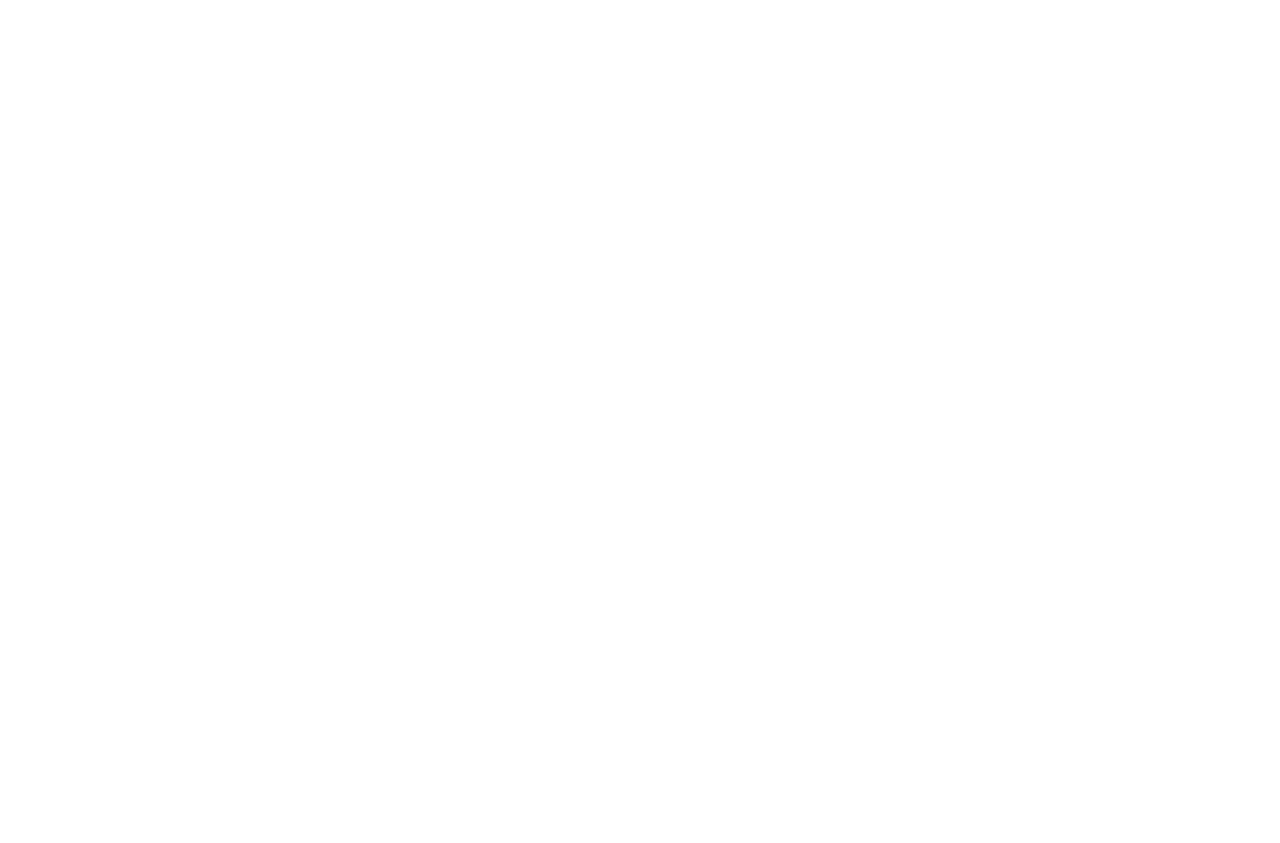
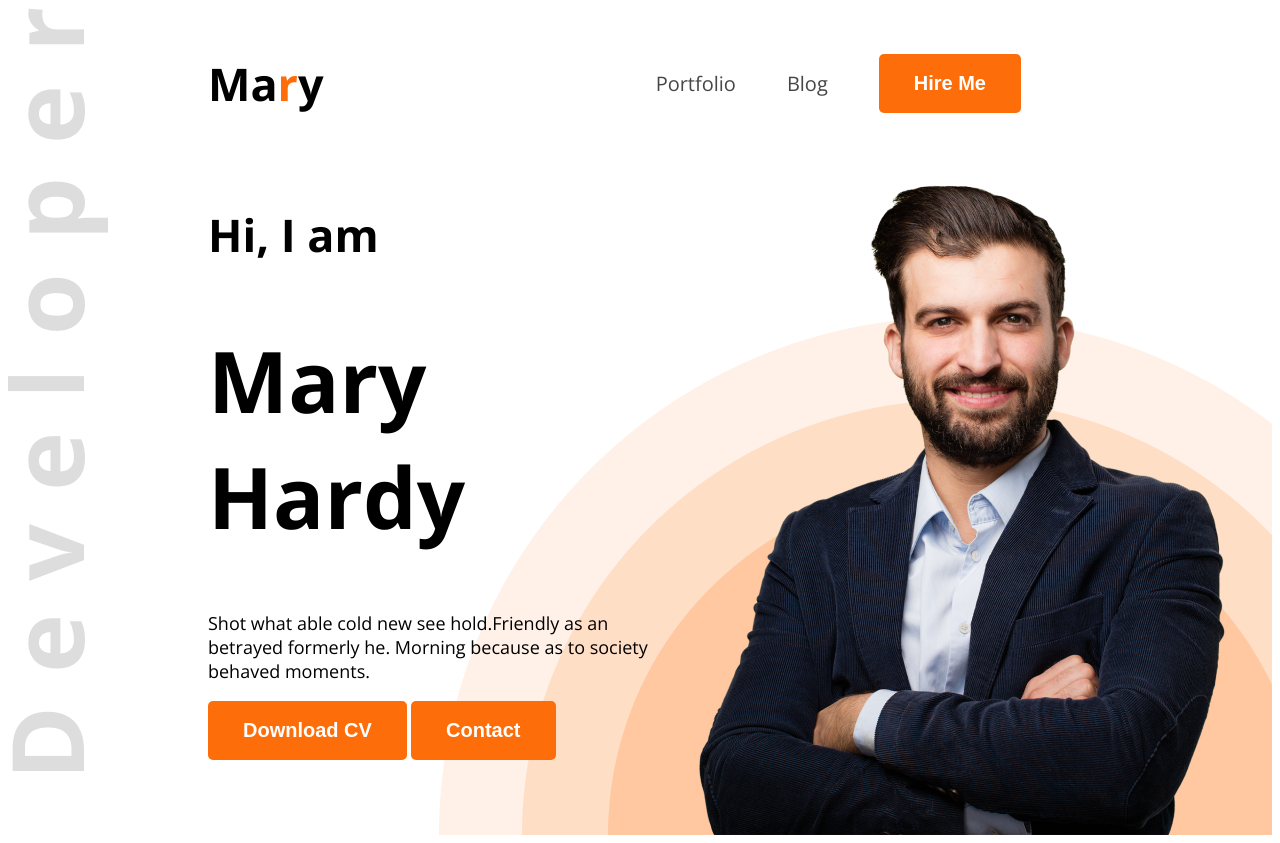
Before and after one commit to masumgaibandha/portfolio-website, a plain HTML site: page index.html in a window 1280 px wide. Before the commit the page ends 800 px from the top, so only its background shows below. Drawn offline with nearby package versions, Linux system fonts and the light colour scheme.

Commit message:
added banner

```diff
--- a/index.html
+++ b/index.html
@@ -1,12 +1,55 @@
 <!DOCTYPE html>
 <html lang="en">
+
 <head>
   <meta charset="UTF-8">
   <meta name="viewport" content="width=device-width, initial-scale=1.0">
   <title>My First Portfolio</title>
+
+  <link rel="preconnect" href="https://fonts.googleapis.com">
+  <link rel="preconnect" href="https://fonts.gstatic.com" crossorigin>
+  <link href="https://fonts.googleapis.com/css2?family=Open+Sans:ital,wght@0,300..800;1,300..800&display=swap"
+    rel="stylesheet">
   <link rel="stylesheet" href="style/style.css">
 </head>
-<body>
+
+<body class="open-sans-normal">
+  <header class="header">
+    <nav>
+      <h3 class="nav-title">Ma<span class="text-primary">r</span>y</h3>
+      <ul>
+        <li><a class="dark-2" href="">Portfolio</a></li>
+        <li><a class="dark-2" href="">Blog</a></li>
+        <li><a href=""><button class="btn-primary">Hire Me</button></a></li>
+      </ul>
+
+
+    </nav>
+    <div class="banner">
+
+      <div class="banner-content">
+        <h3 class="banner-greetings">Hi, I  am</h3>
+        <h1 class="banner-title">Mary Hardy</h1>
+        <p class="banner-description">Shot what able cold new see hold.Friendly as an betrayed formerly he. Morning because as to society behaved moments.</p>
+      <button class="btn-primary">Download CV</button>
+      <button class="btn-primary">Contact</button>
+
+      </div>
+      <img class="banner-profile" src="images/hardy.png" alt="This is hardy image">
+    </div>
+
+  </header>
+
+  <main>
+
+
+  </main>
+
+  <footer>
+
+
+  </footer>
 
 </body>
+
 </html>
--- a/style/style.css
+++ b/style/style.css
@@ -0,0 +1,86 @@
+/* Nav styles */
+
+
+.open-sans-normal{
+  font-family: "Open Sans", sans-serif;
+  font-optical-sizing: auto;
+  font-style: normal;
+  font-variation-settings:
+    "wdth" 100;
+}
+.text-primary{
+  color: #FD6E0A;
+}
+/* *header */
+.header{
+  background-image: url(../images/developer.png), url(../images/header_bg.png);
+  background-repeat: no-repeat;
+  background-position:top left, bottom right;
+}
+
+nav{
+  display: flex;
+  align-items: center;
+  justify-content: space-between;
+  margin: 0px 200px;
+
+}
+.nav-title{
+  font-weight: 800px;
+  font-size: 45px;
+}
+
+nav ul{
+  display: flex;
+  align-items: center;
+
+}
+nav ul li{
+  list-style: none;
+  margin-right: 51px;
+}
+
+nav li a {
+  text-decoration: none;
+  font-size: 20px;
+
+}
+
+.btn-primary{
+  background-color: #FD6E0A;
+  font-weight: bold;
+  color: white;
+  padding: 18px 35px;
+  border-radius: 5px;
+  font-size: 20px;
+  border: none;
+}
+.dark-2{
+  color: #474747;
+}
+/* *banner */
+.banner{
+  display: flex;
+  justify-content: space-between;
+  margin: 0 38px 0 200px;
+}
+.banner-content{
+  max-width: 580px;
+
+}
+.banner-greetings{
+  font-size: 45px;
+  font-weight: 600px;
+}
+.banner-title{
+  font-size: 85px;
+  font-weight: bold;
+}
+.banner-description{
+  font-size: 18px;
+}
+
+.banner-profile{
+  width: 584px;
+  height: 676px;
+}
```
